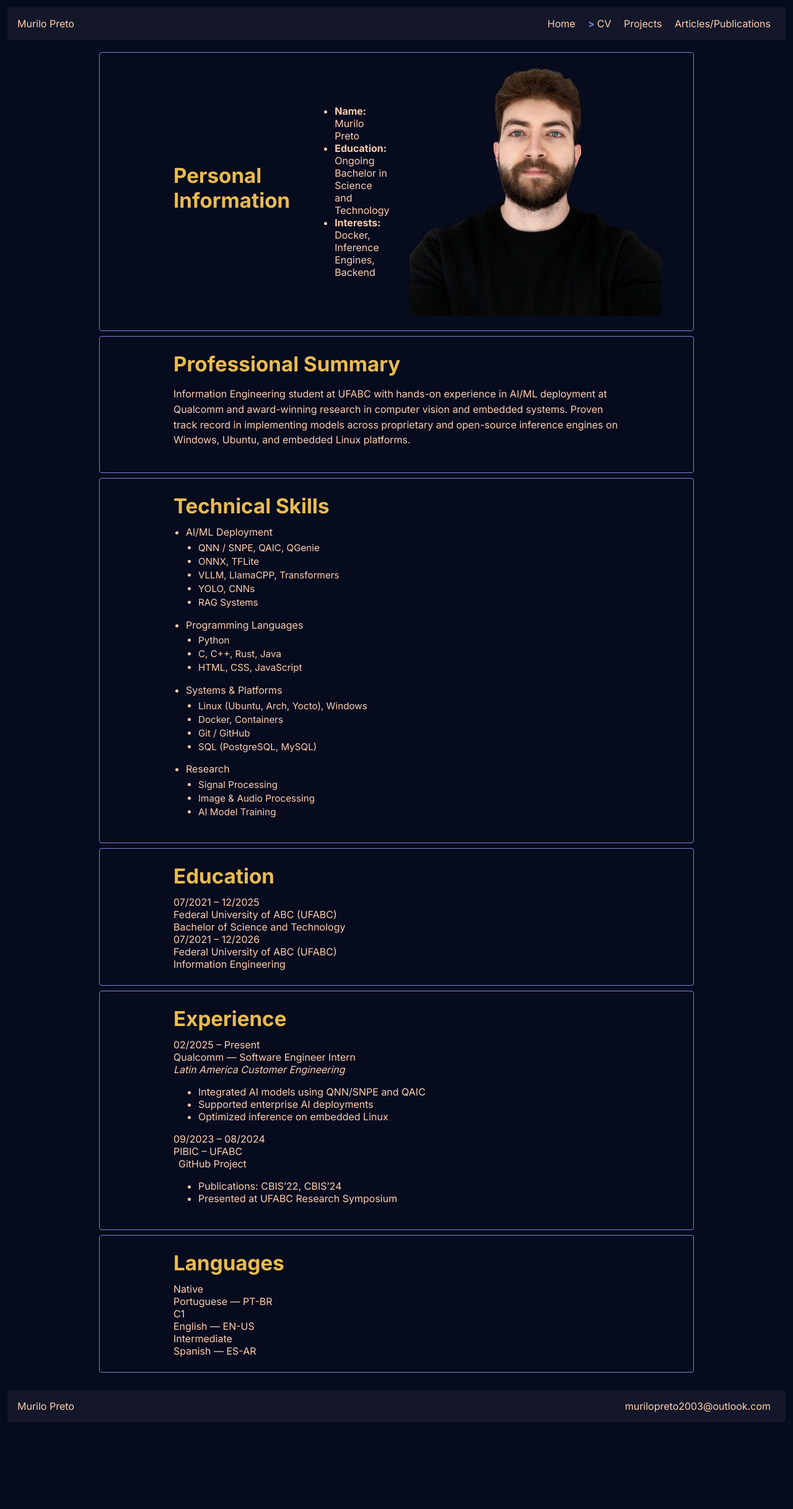
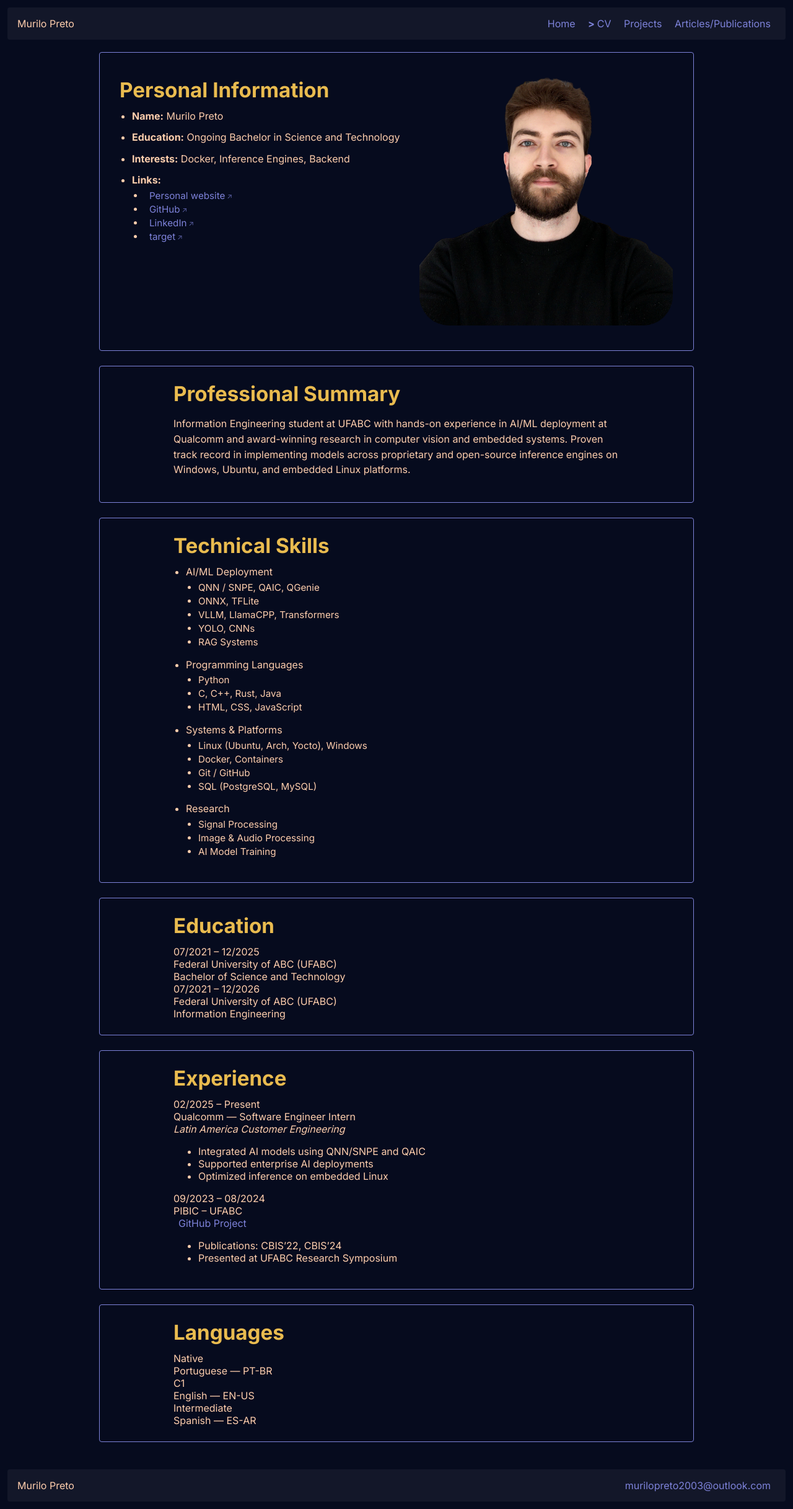
Before and after one commit to murilo-preto/portfolio, a Flask app: page /cv in a window 1280 px wide. Shown: the whole page at 62% size. Before the commit the page ends 2294 px from the top, so only its background shows below. Run offline with Flask 3, Linux system fonts and the light colour scheme.

Commit message:
add links

```diff
--- a/flask_server/static/css/styles.css
+++ b/flask_server/static/css/styles.css
@@ -61,7 +61,7 @@ small {
 }
 
 a {
-  color: var(--color-text);
+  color: var(--color-accent);
   text-decoration: none;
   transition: color 0.15s ease, text-decoration-color 0.15s ease;
   padding: 8px;
@@ -125,7 +125,7 @@ section {
   border: 1px solid var(--color-accent);
   border-radius: var(--radius-sm);
   padding: 24px 16px;
-  margin-bottom: 8px;
+  margin-bottom: 24px;
 }
 
 .section-inner {
@@ -137,16 +137,22 @@ section {
 Profile / Personal Info
 ========================= */
 .personal-info .section-inner {
+  padding: 16px;
+  max-width: unset;
   display: flex;
-  align-items: center;
-  justify-content: space-between;
+  align-items: flex-start;
   gap: 32px;
 }
 
 .profile-image {
   height: 400px;
   object-fit: cover;
-  border-radius: 8px;
+  border-radius: 48px;
+}
+
+.personal-text {
+  display: flex;
+  flex-direction: column;
 }
 
 /* =========================
--- a/flask_server/templates/cv.html
+++ b/flask_server/templates/cv.html
@@ -10,14 +10,27 @@
     {% include "partials/header.html" %}
 
     <main>
+
       <section class="personal-info">
         <div class="section-inner">
+          <div class="personal-text">
             <h2>Personal Information</h2>
+            <div class="cv_list">
               <ul>
                 <li><strong>Name:</strong> Murilo Preto</li>
                 <li><strong>Education:</strong> Ongoing Bachelor in Science and Technology</li>
                 <li><strong>Interests:</strong> Docker, Inference Engines, Backend</li>
+                <li><strong>Links:</strong>
+                  <ul>
+                    <li><a href="https://www.murilopreto.com.br" target="_blank">Personal website</a></li>
+                    <li><a href="https://www.github.com/murilo-preto" target="_blank">GitHub</a></li>
+                    <li><a href="https://br.linkedin.com/in/murilo-preto" target="_blank">LinkedIn</a></li>
+                    <li><a href="" target="_blank">target</a></li>
                   </ul>
+                </li>
+              </ul>
+            </div>
+          </div>
 
           <img
               src="static/images/mpreto_portrait.png"
```
Lines whose indentation alone changed are shown as unchanged.
